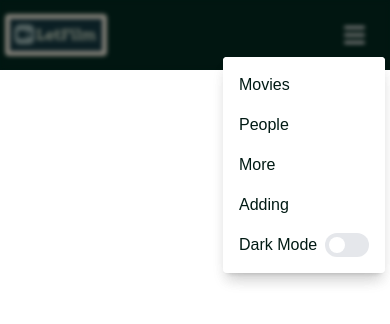
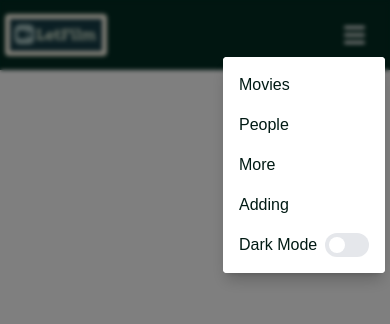
Before and after one commit to HMQui/LetFilm, a React (Vite) app: page /LetFilm/Movie in a window 390 px wide. Both pictures are taken after a click on the icon 354 px from the left and 35 px from the top of the page. Shown: the top 324 px of the page. Built offline with nearby package versions, Linux system fonts and the light colour scheme; a web font is replaced by a local one.

Commit message:
fix moblie ui

```diff
--- a/src/Layouts/ButtonScrollUpPage/ButtonScrollUpPage.jsx
+++ b/src/Layouts/ButtonScrollUpPage/ButtonScrollUpPage.jsx
@@ -29,7 +29,7 @@ function ButtonScrollUpPage() {
         <>
             {isVisible && (
                 <button
-                    className="fixed right-14 top-[75%] w-8 h-8 border-solid border-[0.5px] border-primary-1350 opacity-70 rounded-full flex items-center justify-center dark:bg-primary-950 dark:border-primary-50"
+                    className="fixed right-14 top-[75%] w-8 h-8 border-solid border-[0.5px] border-primary-1350 opacity-70 rounded-full flex items-center justify-center dark:bg-primary-950 dark:border-primary-50 z-0"
                     onClick={handleClick}
                 >
                     <FontAwesomeIcon
--- a/src/Layouts/Header/Untilities/MobileMenu.jsx
+++ b/src/Layouts/Header/Untilities/MobileMenu.jsx
@@ -127,7 +127,8 @@ function MobileMenu() {
         <>
             {open && (
                 <div
-                    className="fixed inset-0 bg-black bg-opacity-50 backdrop-blur-xs z-40"
+                    className="fixed inset-0 bg-black bg-opacity-50 backdrop-blur-xs min-h-dvh z-40 pointer-events-auto"
+                    style={{ pointerEvents: 'auto' }}
                     onMouseDown={handleWrapper}
                 ></div>
             )}
--- a/src/Layouts/Header/Untilities/Untilities.jsx
+++ b/src/Layouts/Header/Untilities/Untilities.jsx
@@ -4,9 +4,10 @@ import { FontAwesomeIcon } from '@fortawesome/react-fontawesome';
 
 import { setData, getData } from '../../../services/functions/localStorage';
 import { faPlus } from '@fortawesome/free-solid-svg-icons';
-import { useEffect, useState, useCallback } from 'react';
+import { useEffect, useState, useCallback, memo } from 'react';
 import MobileMenu from './MobileMenu';
 
+// eslint-disable-next-line react/prop-types
 function MyDropdownMenu() {
     const localStorage = getData();
     const [dark, setDark] = useState(localStorage.darkMode ?? false);
@@ -73,4 +74,4 @@ function MyDropdownMenu() {
     );
 }
 
-export default MyDropdownMenu;
+export default memo(MyDropdownMenu);
--- /dev/null
+++ b/src/components/wrappers/AllPageWrapper.jsx
@@ -0,0 +1,14 @@
+// eslint-disable-next-line react/prop-types
+function AllPageWrapper({ handleWrapper }) {
+
+
+    return (
+        <div
+            className="inset-0 bg-black bg-opacity-50 backdrop-blur-xs min-h-dvh z-40 pointer-events-auto"
+            style={{ pointerEvents: 'auto' }}
+            onMouseDown={handleWrapper}
+        ></div>
+    );
+}
+
+export default AllPageWrapper;
--- a/src/pages/Home/index.jsx
+++ b/src/pages/Home/index.jsx
@@ -4,7 +4,7 @@ import { ButtonScrollUpPage } from '../../Layouts'
 function Home() {
     return (
         <main className="h-[10000px] dark:bg-primary-1250 relative">
-            <Header />
+            <Header/>
             <ButtonScrollUpPage />
         </main>
     );
```
Also changed, not shown: src/Layouts/Header/Header.jsx (+4 -4 lines).
